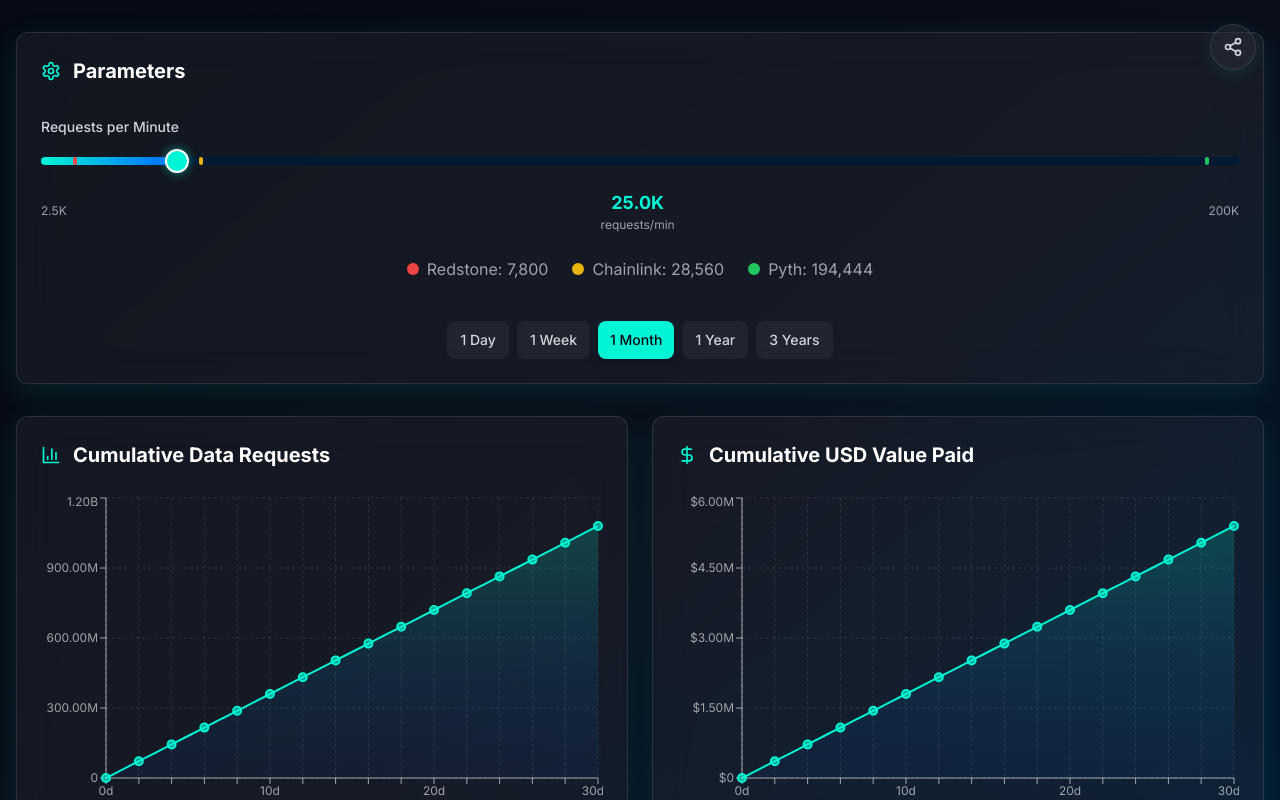
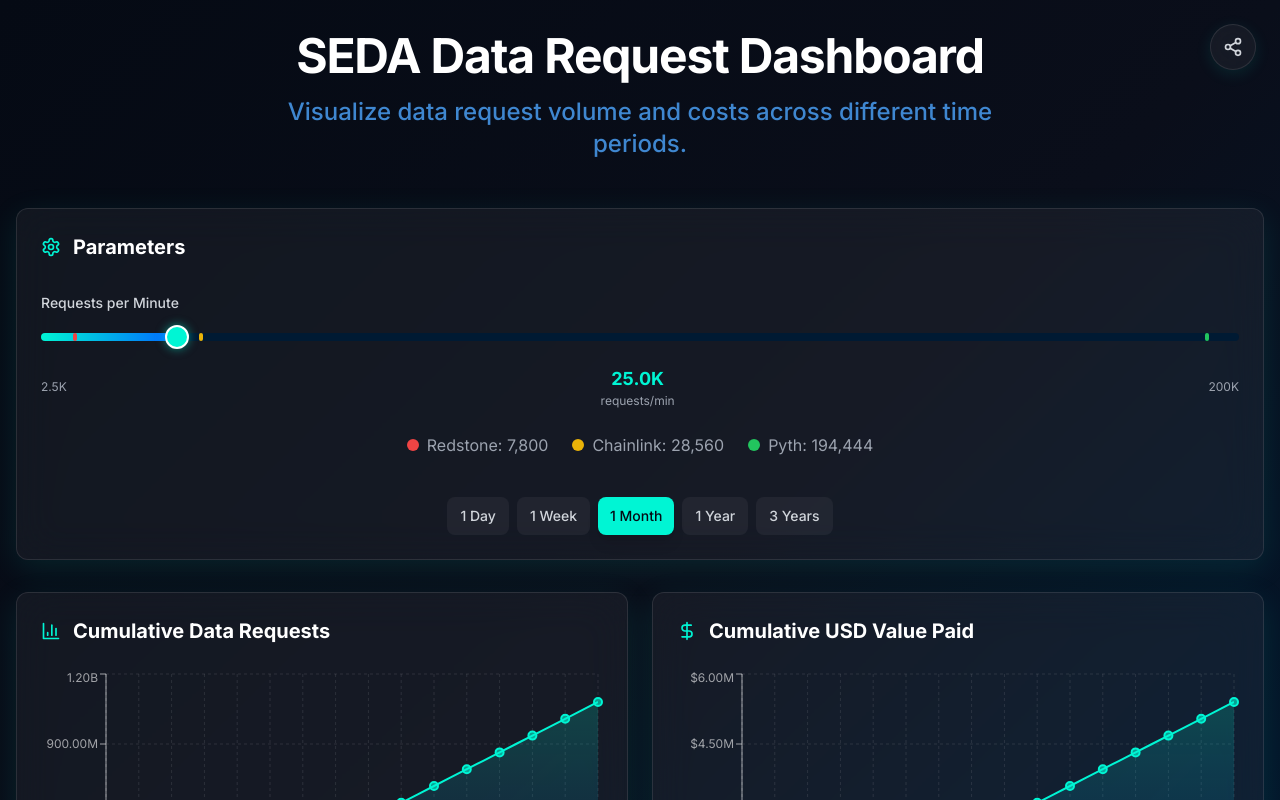
Before and after one commit to benruane/tokendashboard, a Next.js app: page / in a window 1280 px wide. Shown: the top 800 px of the page. Built offline with nearby package versions, Linux system fonts and the light colour scheme.

Commit message:
Add sleek title and subtitle to SEDA Data Request Dashboard

```diff
--- a/app/page.tsx
+++ b/app/page.tsx
@@ -31,6 +31,16 @@
       {showToast && <ToastNotification message={toastMessage} />}
       {/* Main Content */}
       <div className="container mx-auto px-4 py-8">
+        {/* Title Section */}
+        <div className="text-center mb-12">
+          <h1 className="text-4xl md:text-5xl font-bold text-white mb-4 tracking-tight">
+            SEDA Data Request Dashboard
+          </h1>
+          <p className="text-xl md:text-2xl text-seda-light-blue/80 font-medium max-w-3xl mx-auto leading-relaxed">
+            Visualize data request volume and costs across different time periods.
+          </p>
+        </div>
+
         {/* Letterbox Parameters Panel (full width) */}
         <div className="mb-8">
           <ParametersPanel
--- a/tailwind.config.js
+++ b/tailwind.config.js
@@ -13,6 +13,7 @@
         'seda-neon-teal': '#00f5d4',
         'seda-mint': '#7fffd4',
         'seda-blue': '#0066ff',
+        'seda-light-blue': '#4da6ff',
         'seda-dark-blue': '#001a33',
         'seda-glass': 'rgba(255, 255, 255, 0.05)',
         'seda-glass-hover': 'rgba(255, 255, 255, 0.1)',
```
